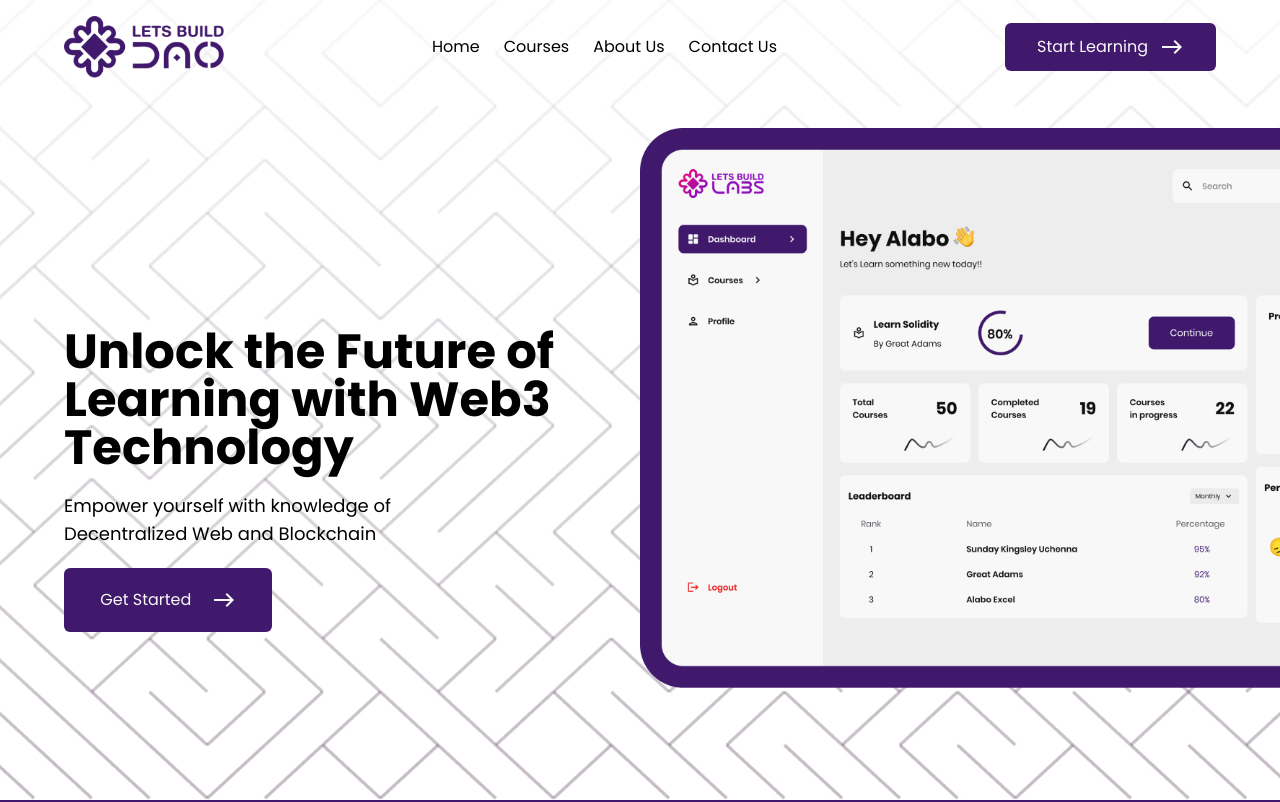
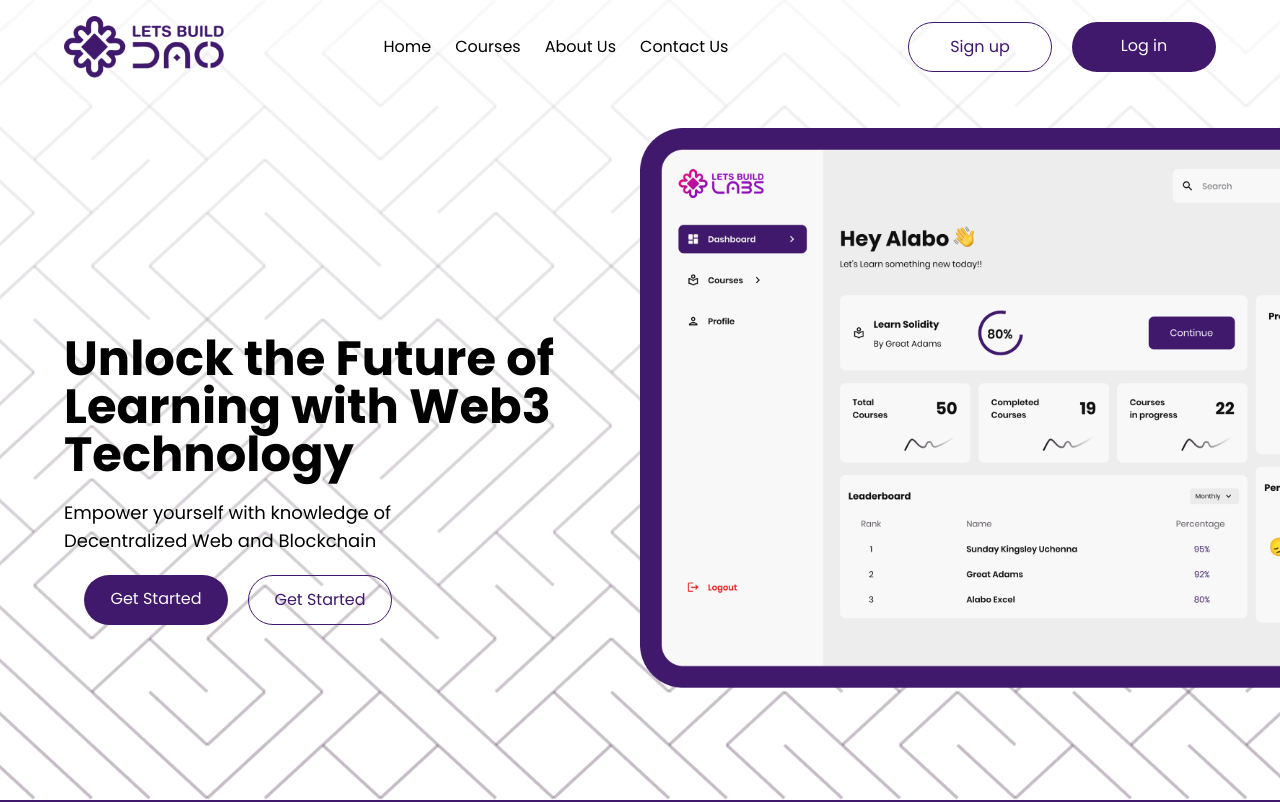
Before and after one commit to Let-s-build-DAO/lets-build-academy, a Next.js app: page / in a window 1280 px wide. Shown: the top 802 px of the page. Built offline with nearby package versions, Linux system fonts and the light colour scheme.

Commit message:
changed UI buttons

```diff
--- a/app/_components/LandingPage/SectionOne.jsx
+++ b/app/_components/LandingPage/SectionOne.jsx
@@ -13,11 +13,9 @@ function SectionOne() {
             <p className='my-5 text-lg'>Empower yourself with knowledge of <br />
               Decentralized Web and Blockchain
             </p>
-            <Link href={'/auth'}>
-              <button className="bg-purple flex justify-evenly text-white font-medium rounded-md px-4 lg:py-5 py-3 w-52">
-                Get Started
-                <img src="/east.png" alt="" />
-              </button>
+            <Link href={'/auth'} className='flex'>
+            <button className='bg-purple w-36 rounded-full flex text-white justify-center font-medium p-3 px-4 ml-5'>Get Started</button>
+            <button className=' w-36 border rounded-full flex text-purple justify-center font-medium p-3 px-4 ml-5'>Get Started</button>
             </Link>
           </div>
           <div className='lg:w-1/2 z-0 absolute sm:hidden right-0 top-32 bottom-0'>
--- a/app/_components/MainHeader.jsx
+++ b/app/_components/MainHeader.jsx
@@ -33,9 +33,9 @@ const MainHeader = () => {
             <li><Link href={'/contact'}>Contact Us</Link></li>
           </ul>
         </nav>
-        <Link className='sm:hidden' href={'/auth'}>
-          <button className='bg-purple flex text-white font-medium p-3 px-8 rounded-md ml-5'>Start Learning<img className='ml-3' src="/east.png" alt="" />
-          </button>
+        <Link className='sm:hidden flex' href={'/auth'} >
+          <button className=' w-36 border rounded-full flex text-purple justify-center font-medium p-3 px-4 ml-5'>Sign up</button>
+          <button className='bg-purple w-36 rounded-full flex text-white justify-center font-medium p-3 px-4 ml-5'>Log in</button>
         </Link>
         <button onClick={() => setOpen(!open)} className='lg:hidden block bg-primary h-10 w-10 my-auto'>
           <img src="/images/icons/menu.png" className='w-8 h-8 mx-auto' alt="" />
```
Also changed, not shown: 1 other file (tests, documents, lock files or other folders).
